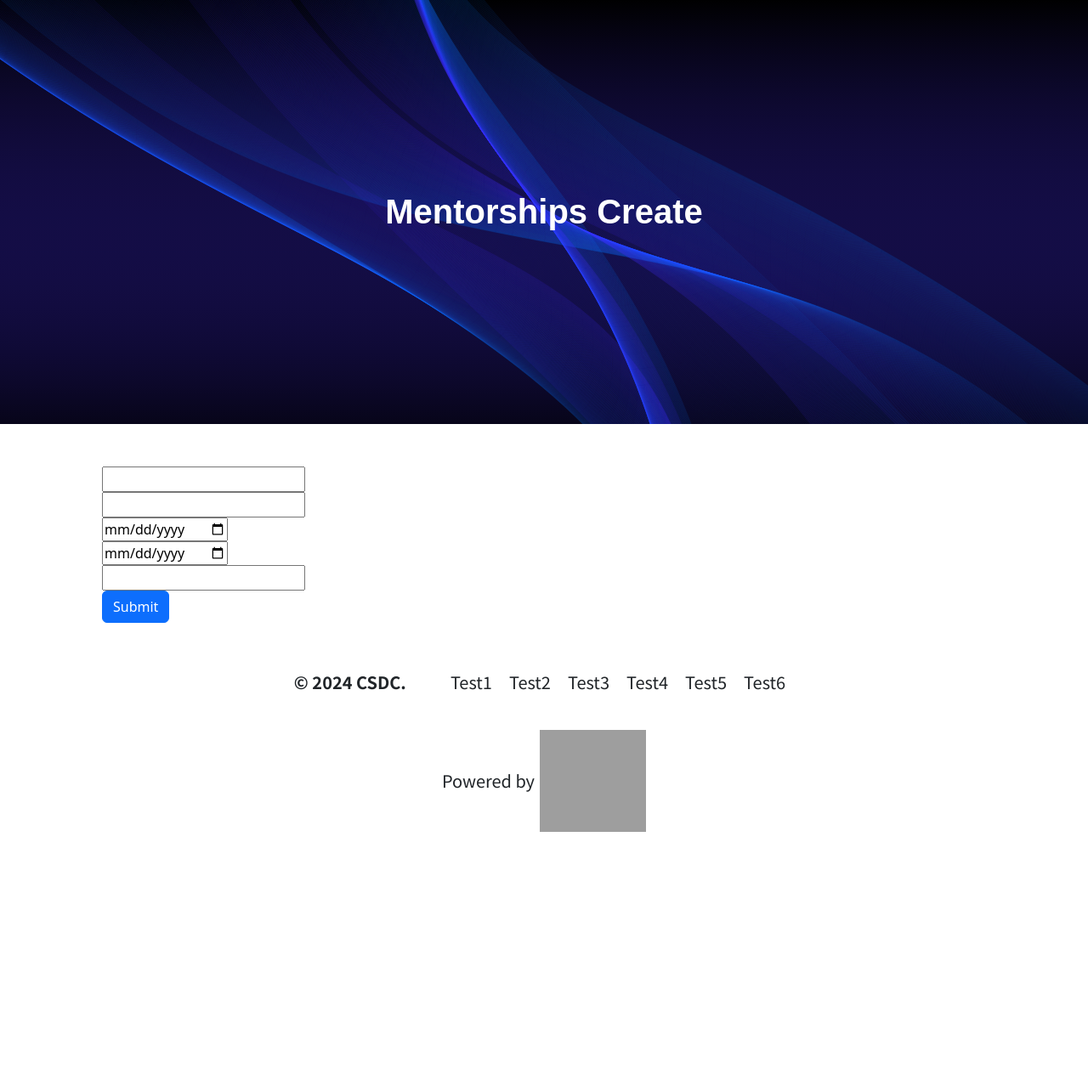
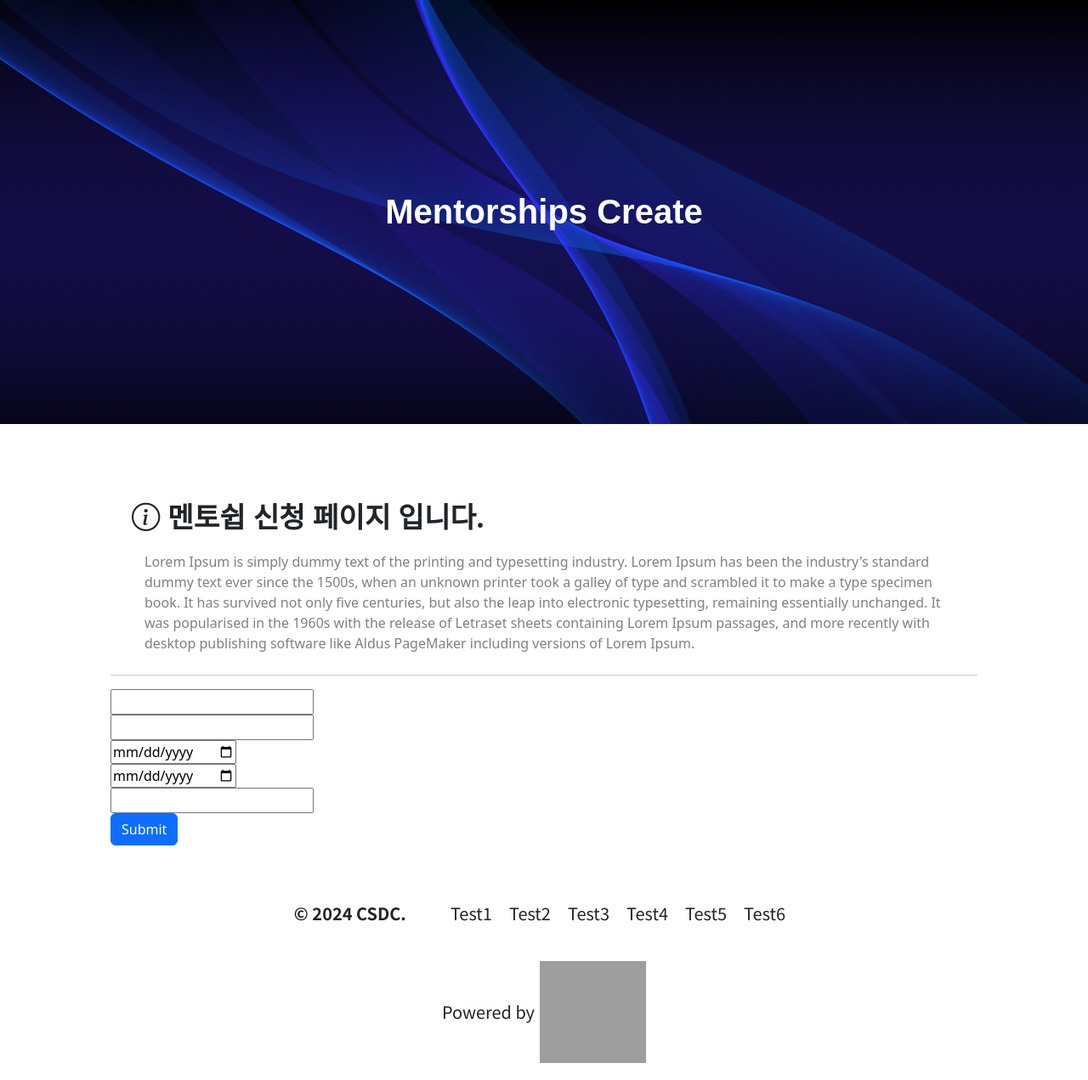
Before and after one commit to SyuCSDC/csdc.kr, a Django app: template csdc/templates/mentorships/create_mentorship_request.html in a window 1280 px wide. Shown: the part 57-1328 px from the top of the page at 85% size. Before the commit the page ends 1036 px from the top, so only its background shows below. Run offline with Django 3.2, Linux system fonts and the light colour scheme; the template is opened without the code that fills it, so the values that code supplies are empty, except form fields; tables that the repository leaves empty hold one stand-in row (values such as "Sample post"); form fields are guessed from the names that the template uses; some libraries are stand-ins or nearby versions; some web fonts are replaced; grey boxes are pictures that could not be loaded.

Commit message:
fix: Modify create_mentorship header

```diff
--- a/csdc/templates/mentorships/create_mentorship_request.html
+++ b/csdc/templates/mentorships/create_mentorship_request.html
@@ -1,45 +1,45 @@
 {% extends 'base.html' %}
 {% block content %}
-<!DOCTYPE html>
-<html>
-<head>
-    <title>Create Mentorship</title>
-</head>
+
 <body>
+    <link rel="stylesheet" href="https://cdn.jsdelivr.net/npm/bootstrap-icons@1.11.3/font/bootstrap-icons.min.css" />
     <script>
         document.getElementById('msg').innerHTML="<span >Mentorships Create</span>"
     </script>
-    <div class="container" style="padding: 50px;">
+    <div class="container" style="padding: 60px;">
+        <div style="margin: 25px">
+            <div style="font-size: 25pt; font-weight: bold; margin-block: 15px">
+              <i class="bi bi-info-circle"></i>
+              멘토쉽 신청 페이지 입니다.
+            </div>
+            <div style="color: gray; margin: 15px">
+              Lorem Ipsum is simply dummy text of the printing and typesetting industry. Lorem Ipsum has been the industry's standard dummy text ever since the 1500s,
+              when an unknown printer took a galley of type and scrambled it to make a type specimen book. It has survived not only five centuries, but also the leap
+              into electronic typesetting, remaining essentially unchanged. It was popularised in the 1960s with the release of Letraset sheets containing Lorem Ipsum
+              passages, and more recently with desktop publishing software like Aldus PageMaker including versions of Lorem Ipsum.
+            </div>
+        </div>
+        <hr />
         <form method="post">
             {% csrf_token %}
-            <!-- <div class="form-group">
-                <label for="{{ form.mentor.id_for_label }}">Mentor:</label>
-                {{ form.mentor }}
-            </div> -->
             <div class="form-group">
-                <!-- <label for="{{ form.mentee.id_for_label }}">Mentee:</label> -->
                 {{ form.mentee }}
                 <small class="form-text text-muted">{{ form.mentee.help_text }}</small>
             </div>
             <div class="form-group">
-                <!-- <label for="{{ form.book.id_for_label }}">Book:</label> -->
                 {{ form.book }}
             </div>
             <div class="form-group">
-                <!-- <label for="{{ form.start_date.id_for_label }}">Start Date:</label> -->
                 {{ form.start_date }}
             </div>
             <div class="form-group">
-                <!-- <label for="{{ form.end_date.id_for_label }}">End Date:</label> -->
                 {{ form.end_date }}
             </div>
             <div class="form-group">
-                <!-- <label for="{{ form.status.id_for_label }}">Status:</label> -->
                 {{ form.status }}
             </div>
             <button type="submit" class="btn btn-primary">Submit</button>
         </form>
     </div>
 </body>
-</html>
 {% endblock %}
```
